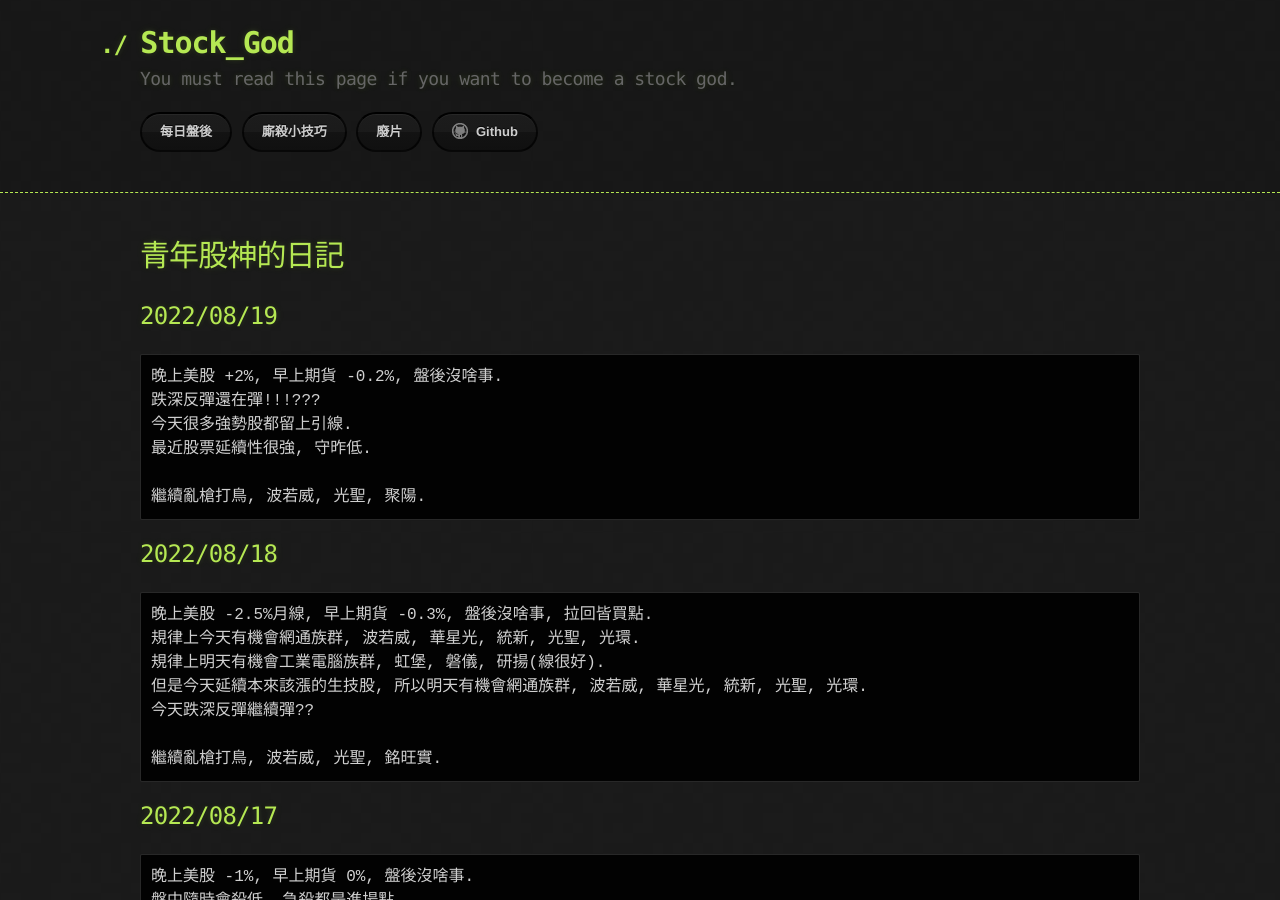
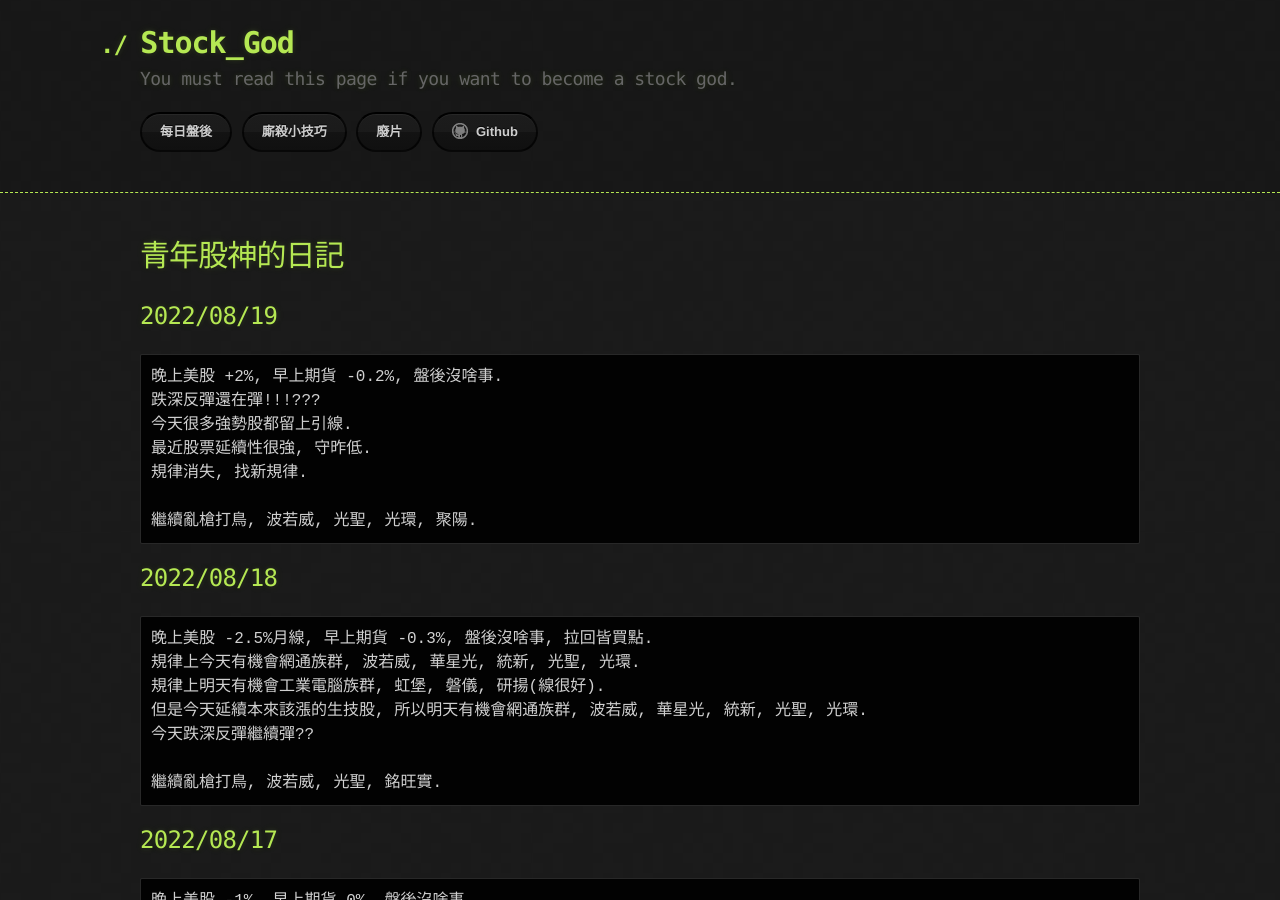
Before and after one commit to lepg5487/Stock_God, a Jekyll site: the page built from index.md, in a window 1280 px wide and 900 px high. Built offline with Jekyll 4.4.1, drawn with Linux system fonts in a browser that asks for light colours; our own code applies the rules of GitHub Pages for plain Markdown files.

Commit message:
Update index.md

````diff
--- a/index.md
+++ b/index.md
@@ -10,8 +10,9 @@ layout: testlayouts
 跌深反彈還在彈!!!???
 今天很多強勢股都留上引線.
 最近股票延續性很強, 守昨低.
-
-繼續亂槍打鳥, 波若威, 光聖, 聚陽.
+規律消失, 找新規律.
+
+繼續亂槍打鳥, 波若威, 光聖, 光環, 聚陽.
 ```
 
 ## 2022/08/18
````
